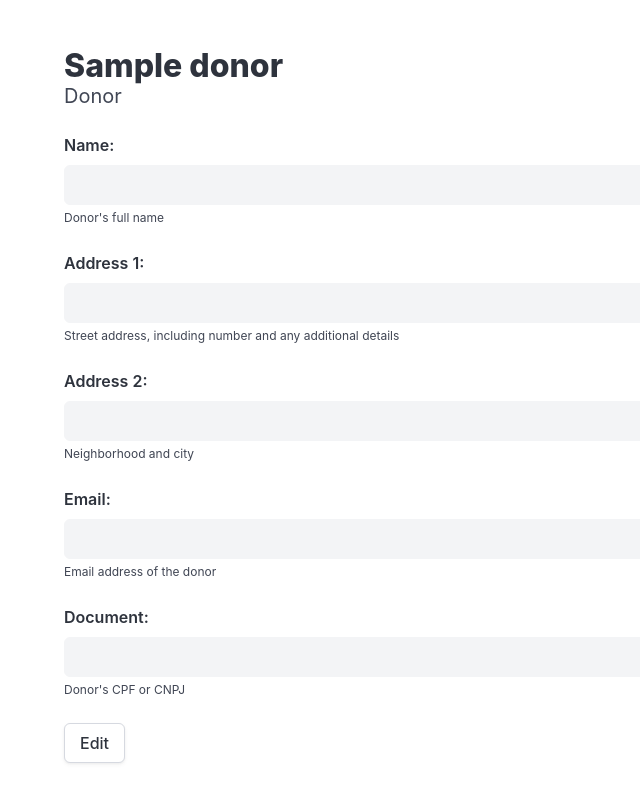
After one commit to mahoee-labs/caristock, a Django app: template templates/caristock/donor-show.html in a window 1280 px wide. The commit adds this page. Shown: the whole page, without its empty margins (0-640 px from the left). Run offline with Django 5.2, Linux system fonts and the light colour scheme; the template is opened without the code that fills it: values that come from a table or form of the project are taken from there, others are empty; tables that the repository leaves empty hold one stand-in row (values such as "Sample post").

Commit message:
Edit donor

```diff
--- a/caristock/templatetags.py
+++ b/caristock/templatetags.py
@@ -2,6 +2,13 @@ from django import template
 from django.utils.safestring import mark_safe
 
 register = template.Library()
+
+
+@register.filter
+def disabled_form(form):
+    for field in form:
+        field.field.widget.attrs["disabled"] = True
+    return form.as_p()
 
 
 @register.filter
--- a/caristock/urls.py
+++ b/caristock/urls.py
@@ -19,11 +19,12 @@ from django.contrib import admin
 from django.urls import path
 
 from caristock.views import render_home
-from people.views import render_select_donor, render_show_donor
+from people.views import render_donor_select, render_donor_edit, render_donor_show
 
 urlpatterns = [
     path("", render_home),
-    path("select-donor", render_select_donor, name="select-donor"),
-    path("show-donor", render_show_donor, name="show-donor"),
+    path("donor/select", render_donor_select, name="donor-select"),
+    path("donor/show", render_donor_show, name="donor-show"),
+    path("donor/edit", render_donor_edit, name="donor-edit"),
     path("admin/", admin.site.urls),
 ]
--- a/templates/caristock/show_donor.html
+++ b/templates/caristock/donor-edit.html
@@ -10,7 +10,7 @@
 <section class="section">
   <div class="container">
     <h2 class="title">{{ donor.name }}</h2>
-    <p class="subtitle">{% translate "Donor" %}</p>
+    <p class="subtitle">{% translate "Edit Donor" %}</p>
     <form method="post">
       {% csrf_token %} {{ form.as_p|add_form_bulma_classes }}
       <button type="submit" class="button is-primary">Submit</button>
--- /dev/null
+++ b/templates/caristock/donor-show.html
@@ -0,0 +1,38 @@
+<!-- prettier-ignore -->
+{% extends "caristock/base.html" %}
+{% load i18n %}
+{% load static %}
+{% load caristock %}
+
+{% block main %}
+
+<!-- Donor Information -->
+<section class="section">
+  <div class="container">
+    <h2 class="title">{{ donor.name }}</h2>
+    <p class="subtitle">{% translate "Donor" %}</p>
+    <form method="post">
+      {% csrf_token %} {{ form|disabled_form|add_form_bulma_classes }}
+      <div class="level is-mobile">
+        <div class="level-left">
+          <div class="level-item">
+            <a class="button" href="{% url 'donor-edit' %}?donor={{ donor.id }}"
+              >{% translate "Edit" %}</a
+            >
+          </div>
+        </div>
+        <div class="level-right">
+          {% if next %}
+          <div class="level-item">
+            <a class="button is-primary" href="{{ next }}"
+              >{% translate "Continue" %}</a
+            >
+          </div>
+          {% endif %}
+        </div>
+      </div>
+    </form>
+  </div>
+</section>
+
+{% endblock %}
```
Also changed, not shown: people/views.py (+20 -4 lines), templates/caristock/donor-select.html (renamed from templates/caristock/select_donor.html).
